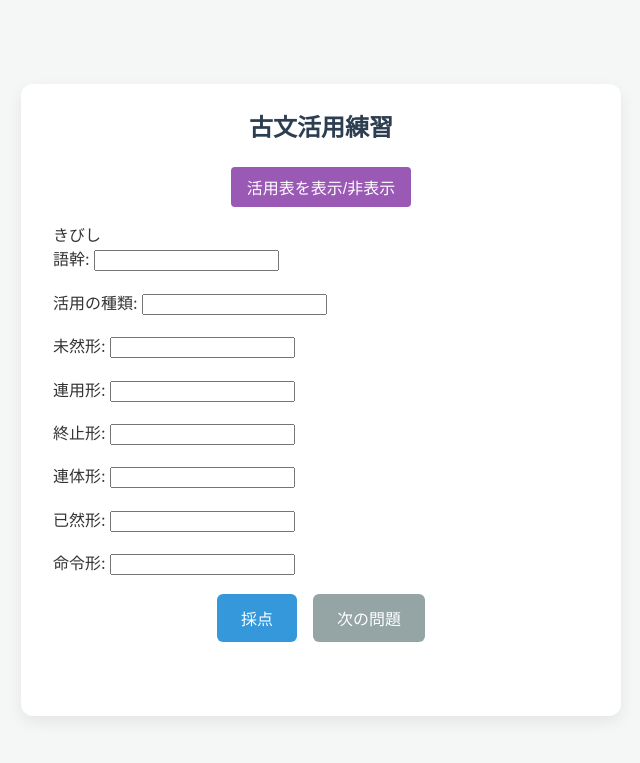
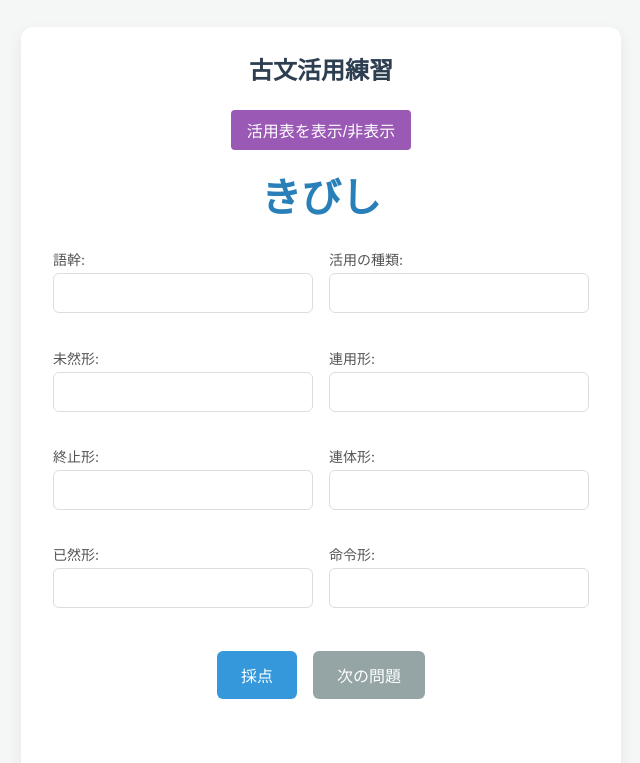
Before and after one commit to j20252097/kobun, a plain HTML site: page index.html in a window 1280 px wide. Shown: the top 763 px of the page, without its empty margins (319-959 px from the left). Drawn offline with Linux system fonts and the light colour scheme.

Commit message:
Enhance styles for question and answer components
Added styles for question box, answer grid, and input group.

```diff
--- a/style.css
+++ b/style.css
@@ -1,5 +1,3 @@
-/* ... (body, .container, h1, .question-box, #question-text, .answer-grid, .input-group のスタイルは前回と同じ) ... */
-
 body {
     font-family: -apple-system, BlinkMacSystemFont, "Segoe UI", Roboto, "Helvetica Neue", Arial, "Noto Sans", sans-serif;
     background-color: #f4f7f6;
@@ -90,6 +88,54 @@ h1 {
     background-color: #e8f9f1;
 }
 
+.question-box {
+    text-align: center;
+    margin-bottom: 24px;
+    min-height: 60px; /* 問題の高さ（がたつき防止） */
+    display: flex;
+    justify-content: center;
+    align-items: center;
+}
+
+#question-text {
+    font-size: 40px;
+    font-weight: bold;
+    color: #2980b9;
+}
+
+.answer-grid {
+    display: grid;
+    grid-template-columns: repeat(2, 1fr);
+    gap: 16px;
+    margin-bottom: 24px;
+}
+
+.input-group {
+    display: flex;
+    flex-direction: column;
+}
+
+.input-group label {
+    font-size: 14px;
+    color: #555;
+    margin-bottom: 4px;
+}
+
+.input-group input {
+    width: 100%;
+    padding: 10px;
+    border: 1px solid #ddd;
+    border-radius: 6px;
+    font-size: 16px;
+    box-sizing: border-box;
+}
+
+.input-group input:focus {
+    outline: none;
+    border-color: #2980b9;
+    box-shadow: 0 0 0 2px rgba(41, 128, 185, 0.2);
+}
+
 /* 採点後のスタイル */
 .input-group input.correct {
     border-color: #2ecc71;
@@ -111,8 +157,6 @@ h1 {
     min-height: 1.2em; /* レイアウト崩れ防止 */
 }
 
-
-/* ... (controls, button, #result-area のスタイルは前回と同じ) ... */
 .controls {
     display: flex;
     gap: 16px;
@@ -147,10 +191,12 @@ button {
     background-color: #7f8c8d;
 }
 
+/* ボタンが無効な時のスタイル */
 button:disabled {
     background-color: #bdc3c7;
     cursor: not-allowed;
 }
+
 
 #result-area {
     margin-top: 20px;
@@ -168,9 +214,9 @@ button:disabled {
     color: #e74c3c;
 }
 
+/* レスポンシブ対応 */
 @media (max-width: 600px) {
     .answer-grid {
         grid-template-columns: 1fr;
     }
-    /* ... (他のレスポンシブスタイルも前回と同じ) ... */
 }
```
